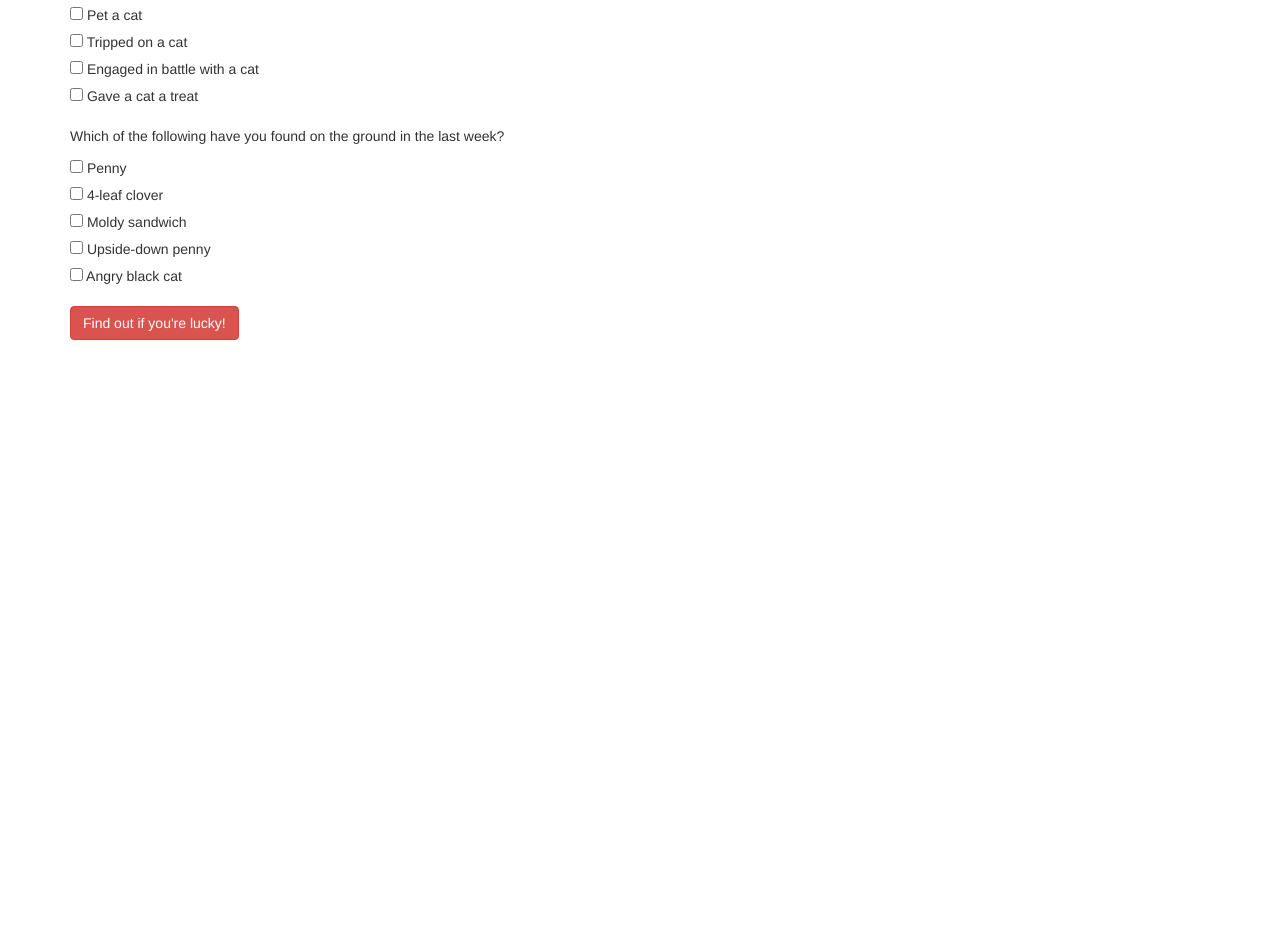
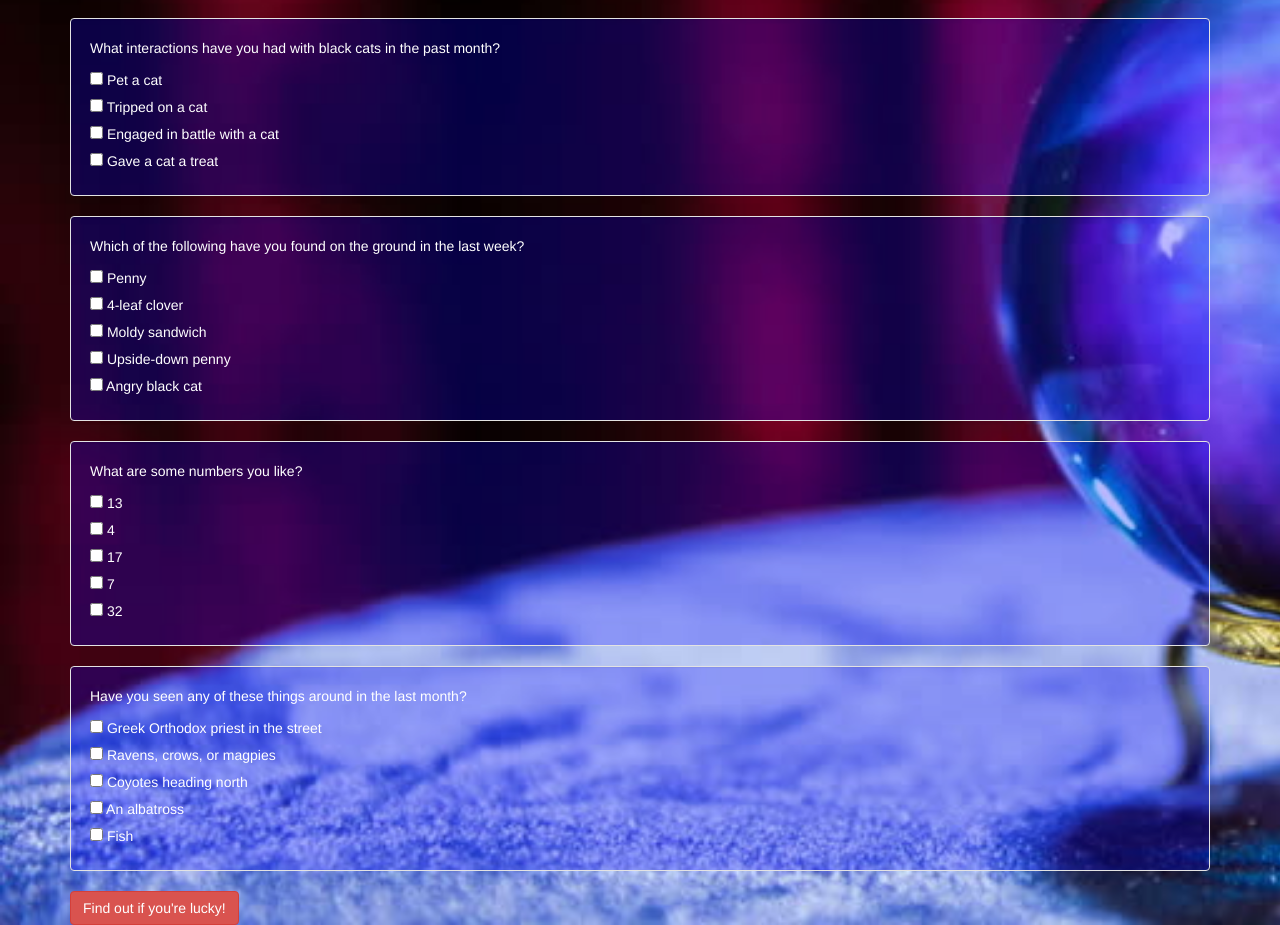
Before and after one commit to camander321/fortune-teller, a plain HTML site: page index.html in a window 1280 px wide. Shown: the part 277-1202 px from the top of the page. Before the commit the page ends 800 px from the top, so only its background shows below. Drawn offline with nearby package versions, Linux system fonts and the light colour scheme.

Commit message:
add 2 new questions, styling, result images

```diff
--- a/css/styles.css
+++ b/css/styles.css
@@ -1,9 +1,26 @@
+
+body {
+  background-image: url("../img/bg.jpg");
+  background-size: cover;
+  background-repeat: no-repeat;
+  color: white;
+}
+
 #lucky,
 #unlucky,
 #whatever {
   display:none;
+  margin-top: 20px;
 }
 
 label {
   font-weight: normal;
 }
+
+.well {
+  background-color: #0000ff44;
+}
+
+img {
+  border-radius: 20px;
+}
--- a/index.html
+++ b/index.html
@@ -12,7 +12,7 @@
     <div class="container">
       <h1>How lucky are you?</h1>
       <form id="fortune">
-        <div class="form-group">
+        <div class="form-group well">
           <p>Which of the following are real? Check all that apply.</p>
           <label><input type="checkbox" name="real" value="lucky"> Santa</label><br>
           <label><input type="checkbox" name="real" value="unlucky"> Leprechaun</label></br>
@@ -20,14 +20,14 @@
           <label><input type="checkbox" name="real" value="lucky"> Dog</label></br>
           <label><input type="checkbox" name="real" value="lucky"> Narwhal</label></br>
         </div>
-        <div class="form-group">
+        <div class="form-group well">
           <p>What interactions have you had with black cats in the past month?</p>
           <label><input type="checkbox" name="cat" value="lucky"> Pet a cat</label><br>
           <label><input type="checkbox" name="cat" value="unlucky"> Tripped on a cat</label><br>
           <label><input type="checkbox" name="cat" value="unlucky"> Engaged in battle with a cat</label><br>
           <label><input type="checkbox" name="cat" value="lucky"> Gave a cat a treat</label><br>
         </div>
-        <div class="form-group">
+        <div class="form-group well">
           <p>Which of the following have you found on the ground in the last week?</p>
           <label><input type="checkbox" name="found" value="lucky"> Penny</label><br>
           <label><input type="checkbox" name="found" value="lucky"> 4-leaf clover</label><br>
@@ -35,17 +35,38 @@
           <label><input type="checkbox" name="found" value="unlucky"> Upside-down penny</label><br>
           <label><input type="checkbox" name="found" value="unlucky"> Angry black cat</label><br>
         </div>
+        <div class="form-group well">
+          <p>What are some numbers you like?</p>
+          <label><input type="checkbox" name="number" value="unlucky"> 13</label><br>
+          <label><input type="checkbox" name="number" value="unlucky"> 4</label><br>
+          <label><input type="checkbox" name="number" value="unlucky"> 17</label><br>
+          <label><input type="checkbox" name="number" value="lucky"> 7</label><br>
+          <label><input type="checkbox" name="number" value="lucky"> 32</label><br>
+        </div>
+        <div class="form-group well">
+          <p>Have you seen any of these things around in the last month?</p>
+          <label><input type="checkbox" name="thing" value="unlucky"> Greek Orthodox priest in the street</label><br>
+          <label><input type="checkbox" name="thing" value="unlucky"> Ravens, crows, or magpies</label><br>
+          <label><input type="checkbox" name="thing" value="unlucky"> Coyotes heading north</label><br>
+          <label><input type="checkbox" name="thing" value="lucky"> An albatross</label><br>
+          <label><input type="checkbox" name="thing" value="lucky"> Fish</label><br>
+        </div>
+
+
         <button type="submit" class="btn btn-danger">Find out if you're lucky!</button>
       </form>
-      <div id="lucky" class="result">
+      <div id="lucky" class="result well">
         <h2>You are lucky</h2>
+        <img src="img/lucky.png">
       </div>
-      <div id="unlucky" class="result">
+      <div id="unlucky" class="result well">
         <h2>You are unlucky</h2>
+        <img src="img/unlucky.jpg">
 
       </div>
-      <div id="whatever" class="result">
+      <div id="whatever" class="result well">
         <h2>You're ok</h2>
+        <img src="img/shrug.jpg">
 
       </div>
     </div>
```
Also changed, not shown: img/bg.jpg (added), img/lucky.png (added), img/shrug.jpg (added), img/unlucky.jpg (added).
